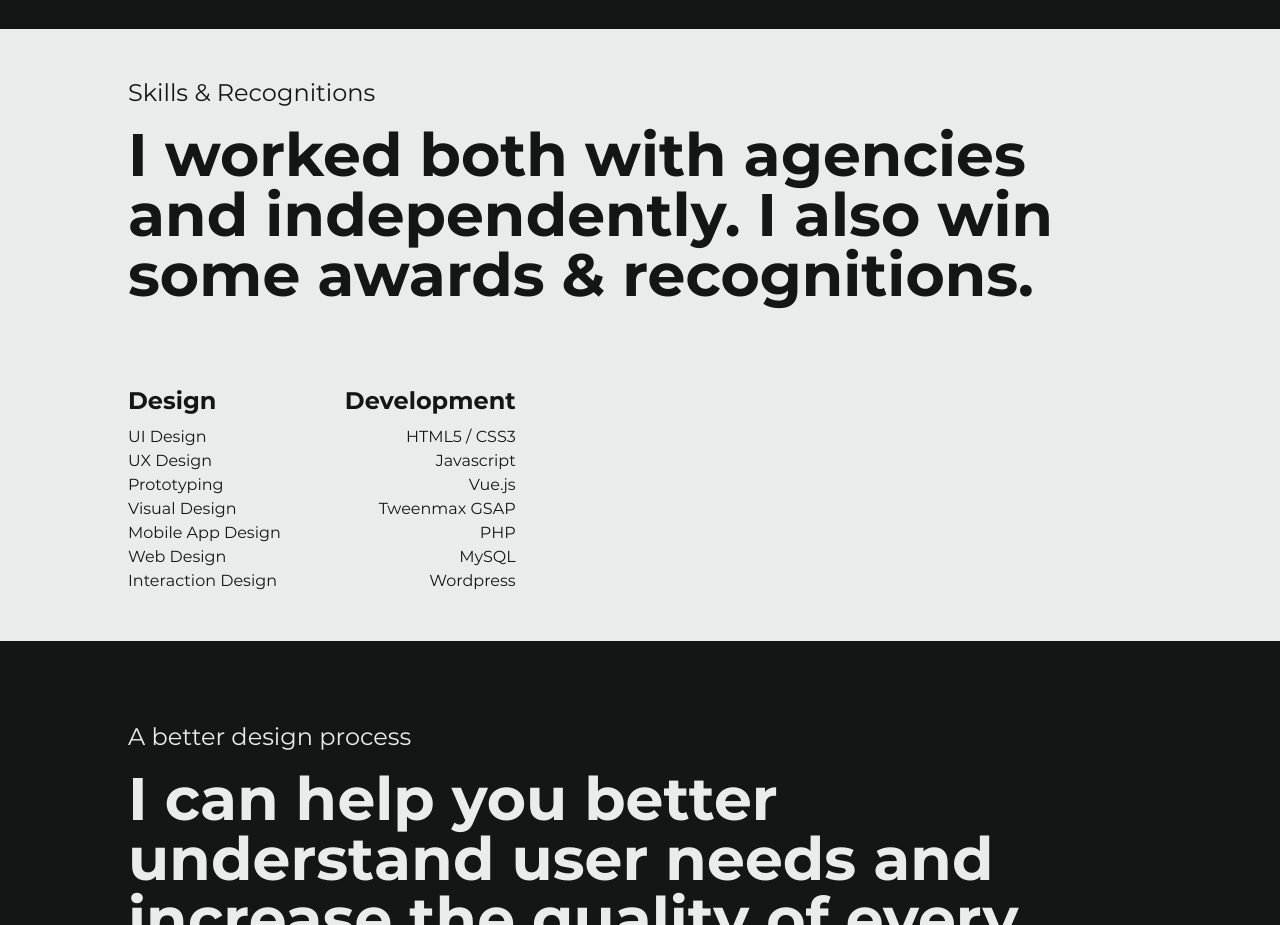
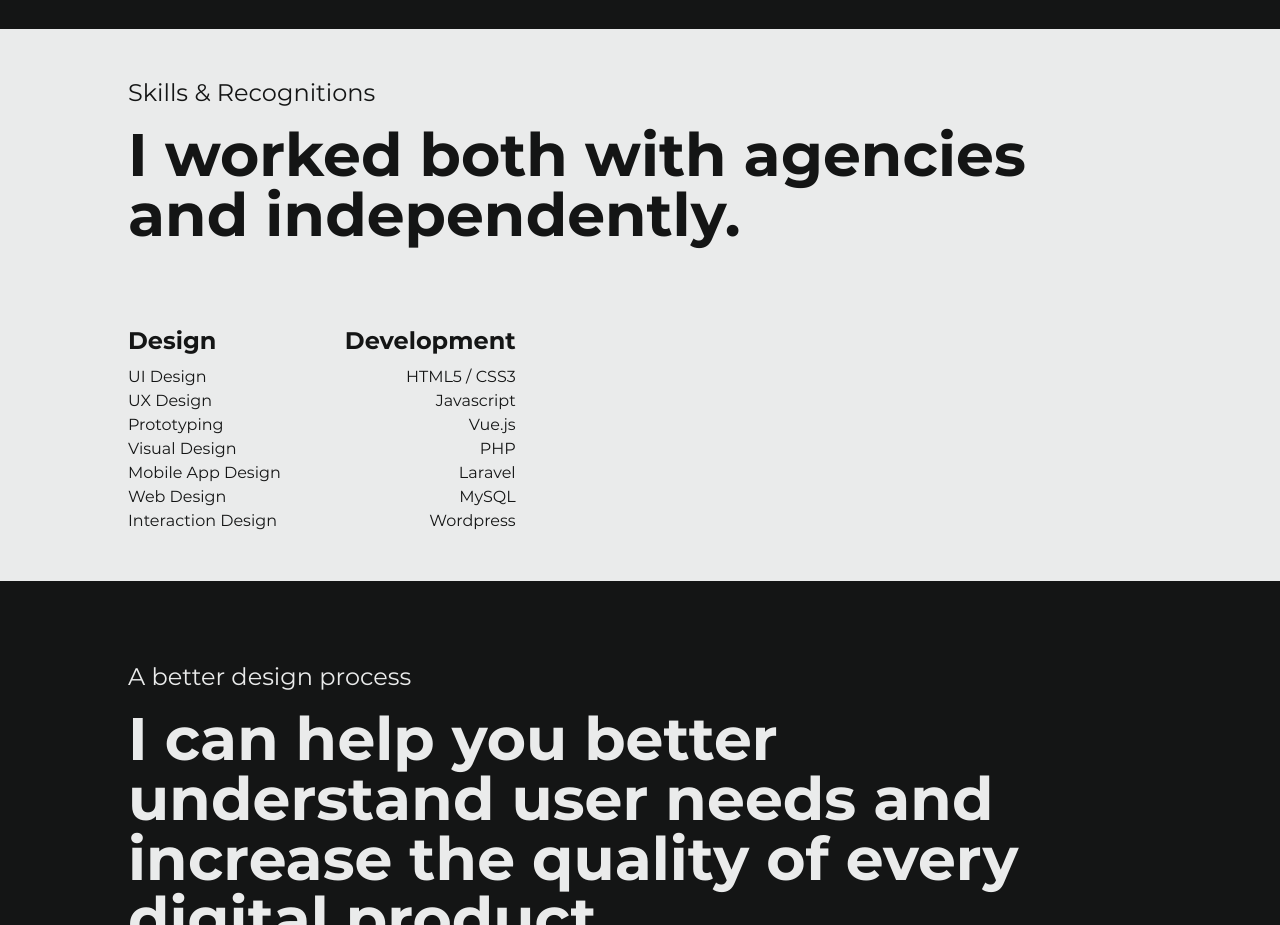
Before and after one commit to yogaajie2/porto, a Nuxt app: page / in a window 1280 px wide. Shown: the part 2240-3165 px from the top of the page. Built offline with nearby package versions, Linux system fonts and the light colour scheme.

Commit message:
content: Update skills section

```diff
--- a/components/Skills.vue
+++ b/components/Skills.vue
@@ -2,7 +2,7 @@
   <section class="bg-secondary">
     <div class="container mx-auto px-8 py-12 text-primary md:px-16 lg:px-24 xl:px-32">
       <h3 class="mb-4">Skills & Recognitions</h3>
-      <h2 class="mb-20 lg:text-5xl xl:text-6xl">I worked both with agencies and independently. I also win some awards & recognitions.</h2>
+      <h2 class="mb-20 lg:text-5xl xl:text-6xl">I worked both with agencies and independently.</h2>
 
       <div class="lg:flex lg:items-end lg:justify-between">
         <div class="flex justify-between mb-12 md:justify-around md:mb-20 lg:mb-0 lg:space-x-16">
@@ -22,8 +22,8 @@
             <p>HTML5 / CSS3</p>
             <p>Javascript</p>
             <p>Vue.js</p>
-            <p>Tweenmax GSAP</p>
             <p>PHP</p>
+            <p>Laravel</p>
             <p>MySQL</p>
             <p>Wordpress</p>
           </div>
```
